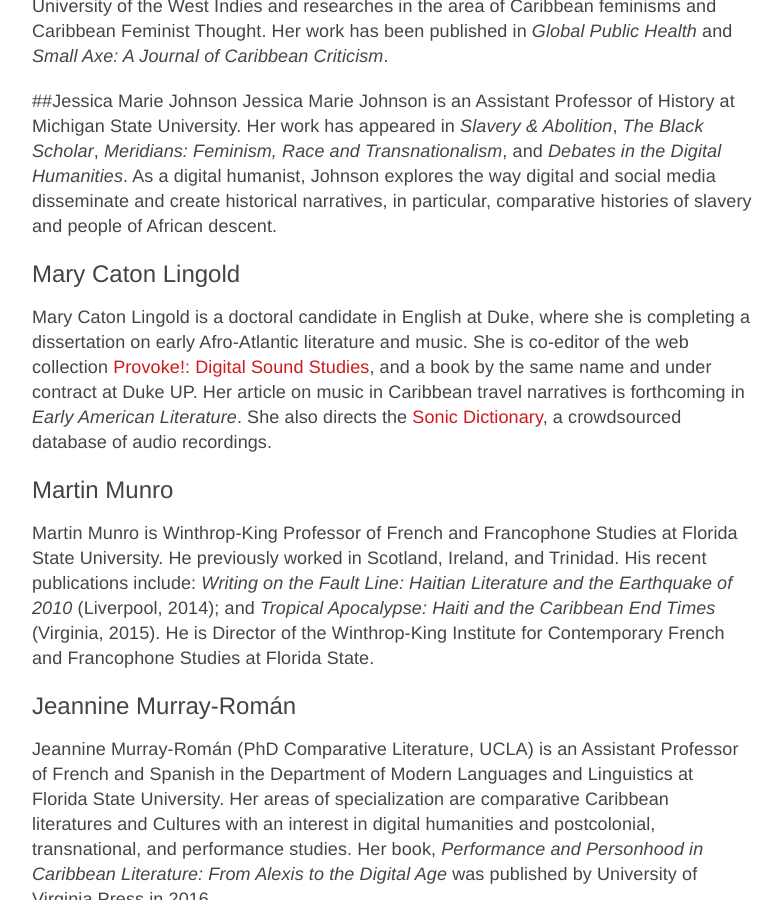
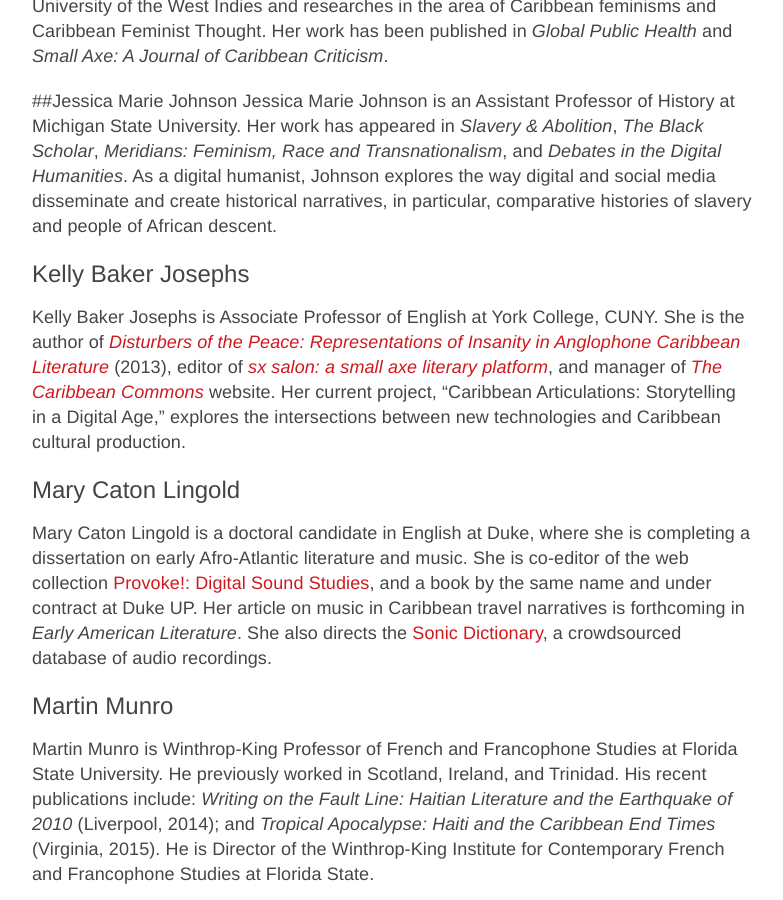
Before and after one commit to archipelagosjournal/archipelagos, a Jekyll site: the page built from contributors.md, in a window 1280 px wide and 900 px high, scrolled down 2149 px. Shown: the whole window, without its empty margins (248-1031 px from the left). Built offline with Jekyll 4.4.1, drawn with Linux system fonts in a browser that asks for light colours.

Commit message:
added KBJ bio

```diff
--- a/contributors.md
+++ b/contributors.md
@@ -46,6 +46,10 @@ Tonya Haynes lectures at the Institute for Gender and Development Studies: Nita
 ##Jessica Marie Johnson
 Jessica Marie Johnson is an Assistant Professor of History at Michigan State University. Her work has appeared in *Slavery & Abolition*, *The Black Scholar*, *Meridians: Feminism, Race and Transnationalism*, and *Debates in the Digital Humanities*. As a digital humanist, Johnson explores the way digital and social media disseminate and create historical narratives, in particular, comparative histories of slavery and people of African descent.
 
+## Kelly Baker Josephs
+
+Kelly Baker Josephs is Associate Professor of English at York College, CUNY. She is the author of [*Disturbers of the Peace: Representations of Insanity in Anglophone Caribbean Literature*](http://www.upress.virginia.edu/title/4572) (2013), editor of [*sx salon: a small axe literary platform*](http://smallaxe.net/sxsalon-home), and manager of [*The Caribbean Commons*](http://caribbean.commons.gc.cuny.edu) website. Her current project, “Caribbean Articulations: Storytelling in a Digital Age,” explores the intersections between new technologies and Caribbean cultural production.
+
 ## Mary Caton Lingold
 
 Mary Caton Lingold is a doctoral candidate in English at Duke, where she is completing a dissertation on early Afro-Atlantic literature and music. She is co-editor of the web collection [Provoke!: Digital Sound Studies](http://soundboxproject.com){:target="_blank"}, and a book by the same name and under contract at Duke UP. Her article on music in Caribbean travel narratives is forthcoming in *Early American Literature*. She also directs the [Sonic Dictionary](http://sonicdictionary.fhi.duke.edu){:target="_blank"}, a crowdsourced database of audio recordings.
```
